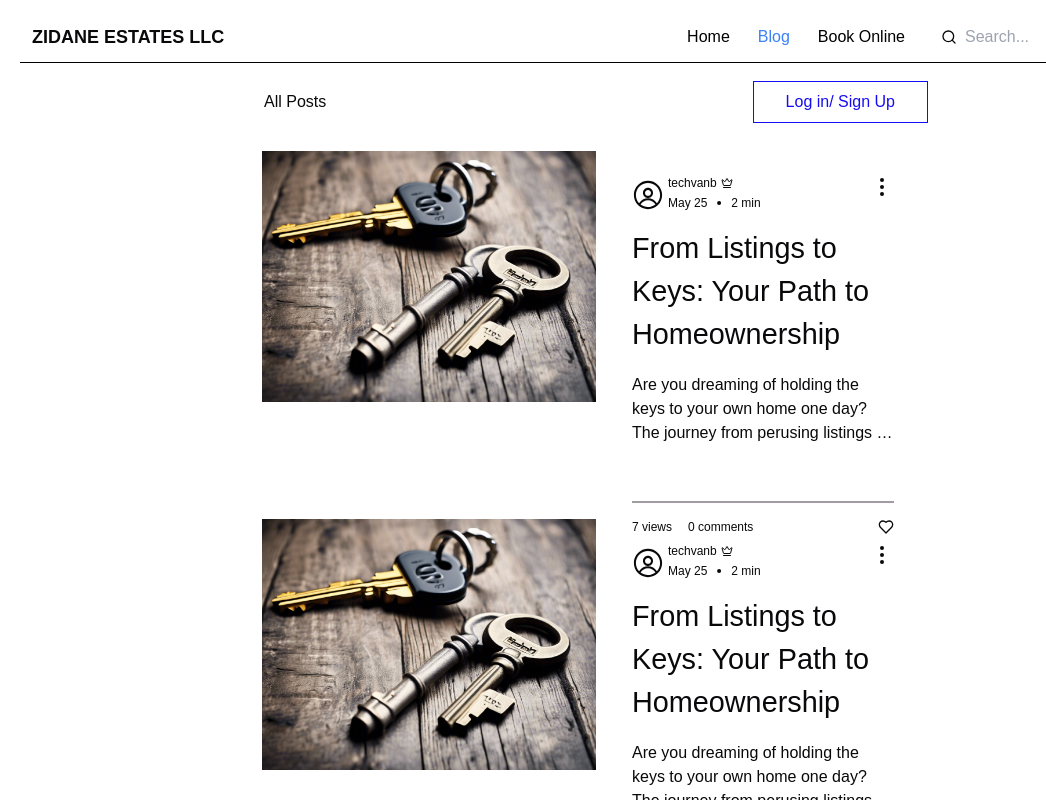
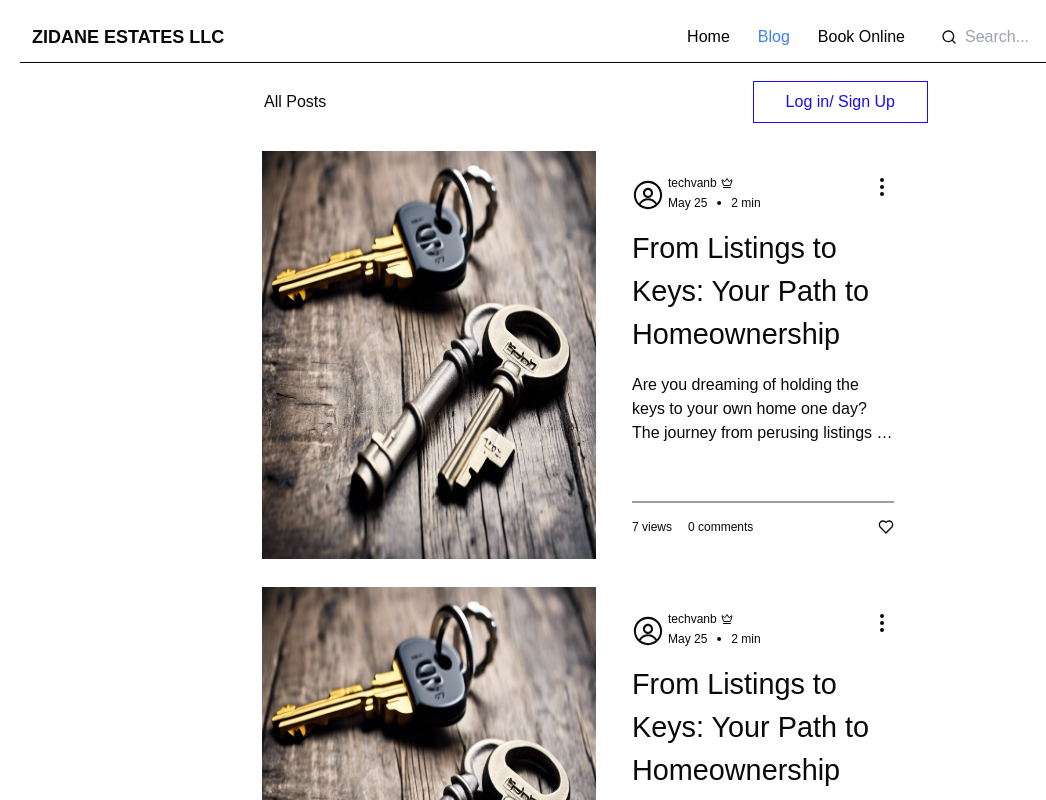
Before and after one commit to Faisal-pixel/zidane-estates-llc, a Next.js app: page /blog in a window 1280 px wide. Shown: the top 800 px of the page, without its empty margins (44-1090 px from the left). Built offline with nearby package versions, Linux system fonts and the light colour scheme; a web font is replaced by a local one.

Commit message:
fixing zoom issue ui

```diff
--- a/src/app/blog/page.tsx
+++ b/src/app/blog/page.tsx
@@ -27,7 +27,7 @@ const Blog = () => {
         ease: "easeOut",
       }}
       id="all-posts"
-      className="md:mx-[14rem]"
+      className="md:mx-[8rem] xl:mx-[14rem]"
     >
       <div className="flex justify-between px-5 py-2 bg-[rgb(23,13,242)] md:bg-white">
         <div className="w-auto">
@@ -54,9 +54,9 @@ const Blog = () => {
           {[1, 2, 3].map((_, index) => (
             <div
               key={index}
-              className="flex flex-col md:max-h-[21.25rem] md:flex-row"
+              className="flex flex-col lg:flex-row"
             >
-              <div className="basis-1/2 h-10 md:h-full">
+              <div className="basis-1/2 ">
                 <Image
                   src={KeyImg}
                   alt="form-listings-to-key-img"
```
